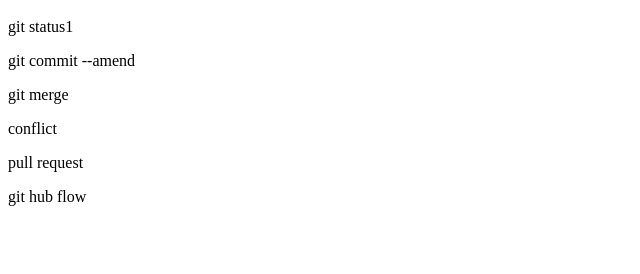
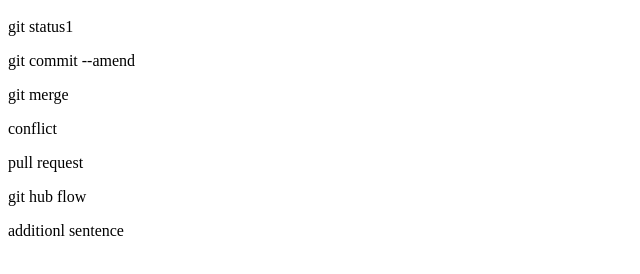
Before and after one commit to gooood1208/git_tutorial, a plain HTML site: page index.html in a window 1280 px wide. Shown: the part 48-322 px from the top of the page, without its empty margins (0-640 px from the left). Drawn offline with Linux system fonts and the light colour scheme.

Commit message:
追加文章

```diff
--- a/index.html
+++ b/index.html
@@ -5,3 +5,4 @@
 <p>conflict</p>
 <p>pull request</p>
 <p>git hub flow</p>
+<p>additionl sentence</p>
```
